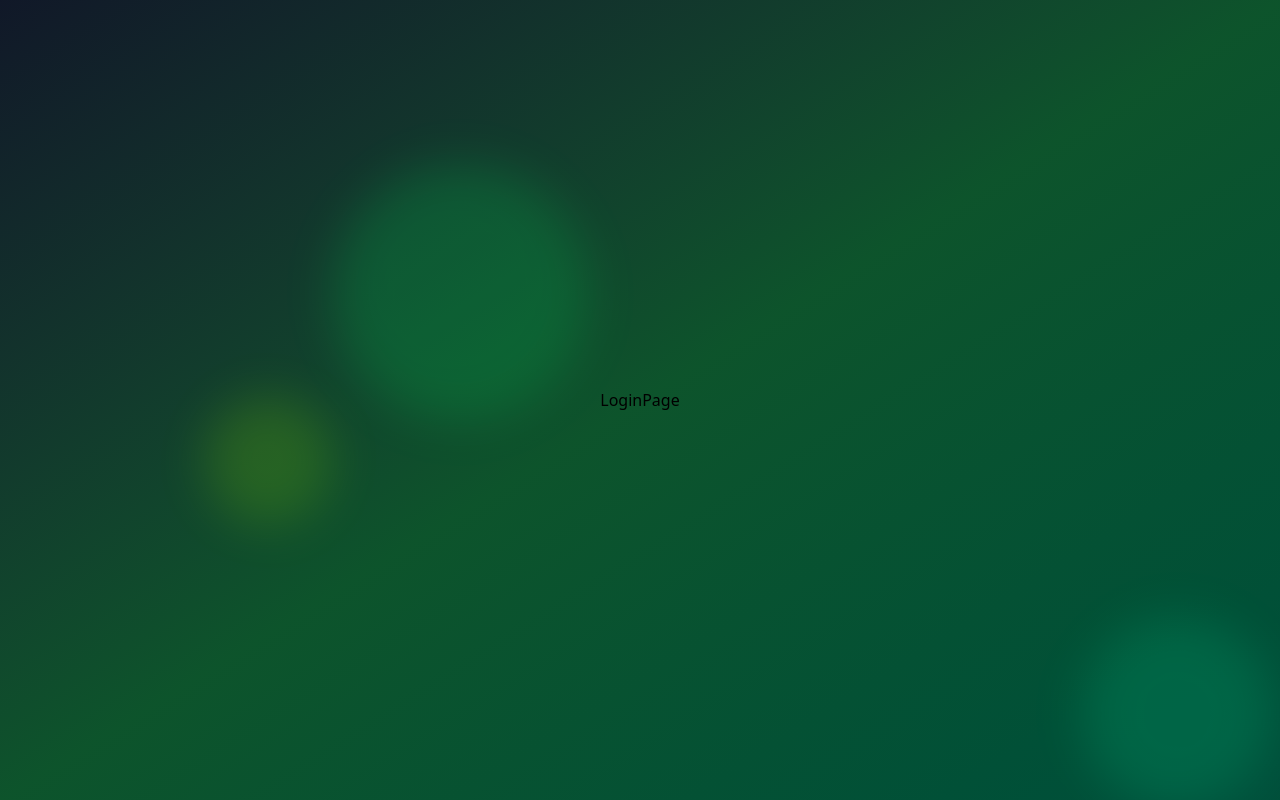
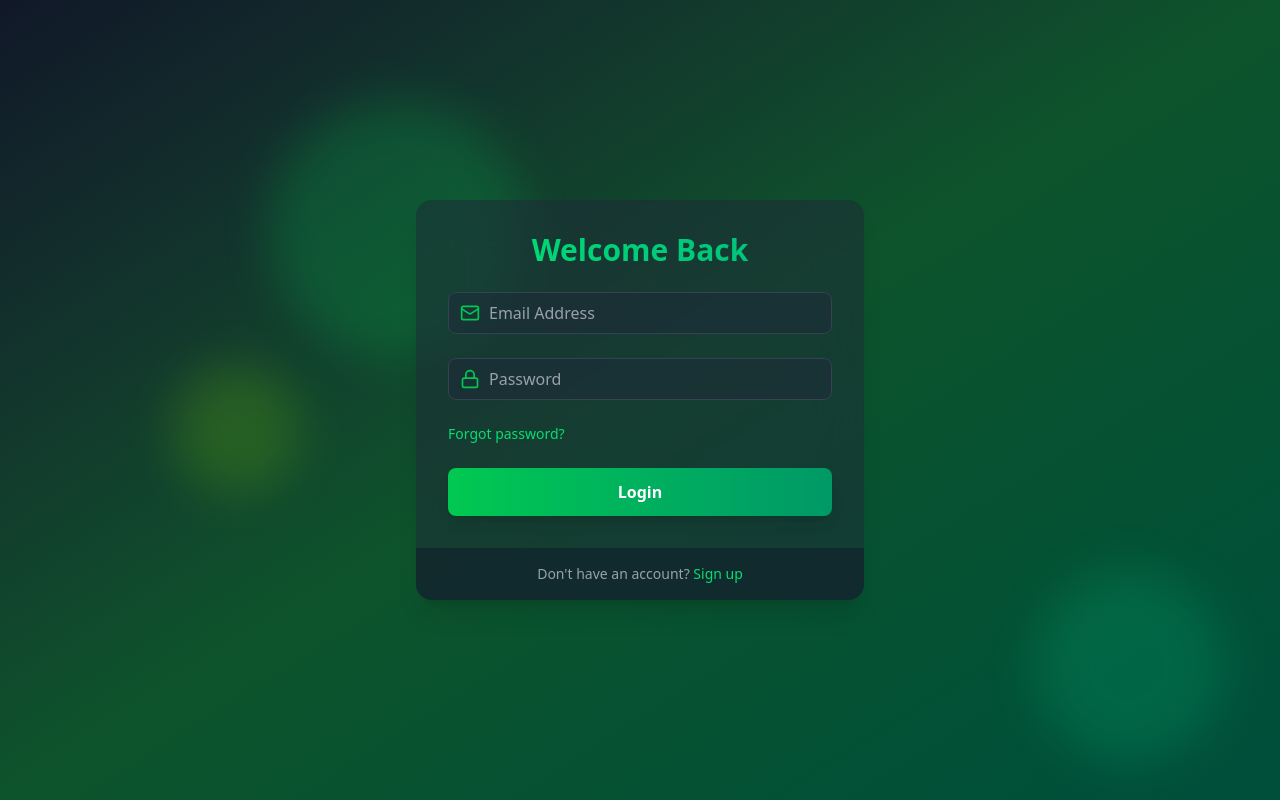
Before and after one commit to baak93/GreenVault, a React (Vite) app in the folder frontend/: page /login in a window 1280 px wide. Built offline with nearby package versions, Linux system fonts and the light colour scheme.

Commit message:
feat: create login page layout with redirect links to forgot-password page and sign-up page, and fix outdated tailwind opacity class

```diff
--- a/frontend/src/components/Input.jsx
+++ b/frontend/src/components/Input.jsx
@@ -8,7 +8,7 @@
       </div>
       <input
         {...props}
-        className="w-full pl-10 pr-3 py-2 bg-gray-800 bg-opacity-50
+        className="w-full pl-10 pr-3 py-2 bg-gray-800/50
         rounded-lg border border-gray-700 focus:border-green-500 focus:ring-green-500 text-white placeholder-gray-400 transition duration-200"
       />
     </div>
--- a/frontend/src/pages/LoginPage.jsx
+++ b/frontend/src/pages/LoginPage.jsx
@@ -1,7 +1,71 @@
-import React from "react";
+import { motion } from "framer-motion";
+import Input from "../components/Input";
+import { Mail, Lock } from "lucide-react";
+import { useState } from "react";
+import { Link } from "react-router-dom";
 
 const LoginPage = () => {
-  return <div>LoginPage</div>;
+  const [email, setEmail] = useState("");
+  const [password, setPassword] = useState("");
+
+  const handleLogin = (e) => {
+    e.preventDefault();
+  };
+
+  return (
+    <motion.div
+      initial={{ opacity: 0, y: 20 }}
+      animate={{ opacity: 1, y: 0 }}
+      transition={{ duration: 0.5 }}
+      className="max-w-md w-full bg-gray-800/50 backdrop-blur-xl rounded-2xl shadow-xl overflow-hidden"
+    >
+      <div className="p-8">
+        <h2 className="text-3xl font-bold mb-6 text-center bg-gradient-to-r from-green-400 to-emerald-500 text-transparent bg-clip-text ">
+          Welcome Back
+        </h2>
+        <form onSubmit={handleLogin}>
+          <Input
+            icon={Mail}
+            type="email"
+            placeholder="Email Address"
+            value={email}
+            onChange={(e) => setEmail(e.target.value)}
+          />
+          <Input
+            icon={Lock}
+            type="password"
+            placeholder="Password"
+            value={password}
+            onChange={(e) => setPassword(e.target.value)}
+          />
+          <div className="flex items-center mb-6">
+            <Link
+              to={"/forgot-password"}
+              className="text-sm text-green-400 hover:underline"
+            >
+              Forgot password?
+            </Link>
+          </div>
+          <motion.button
+            className="w-full py-3 px-4 bg-gradient-to-r from-green-500 to-emerald-600 text-white font-bold rounded-lg shadow-lg hover:from-green-600 hover:to-emerald-700 focus:outline-none focus:ring-2 focus:ring-green-500 focus:ring-offset-2 focus:ring-offset-gray-900 transition duration-200"
+            type="submit"
+          >
+            Login
+          </motion.button>
+        </form>
+      </div>
+      <div className="px-8 py-4 bg-gray-900/50 flex justify-center">
+        <p className="text-sm text-gray-400">
+          {" "}
+          Don't have an account?{" "}
+          <Link to={"/signup"} className="text-green-400 hover:underline">
+            {" "}
+            Sign up
+          </Link>
+        </p>
+      </div>
+    </motion.div>
+  );
 };
 
 export default LoginPage;
--- a/frontend/src/pages/SignupPage.jsx
+++ b/frontend/src/pages/SignupPage.jsx
@@ -19,13 +19,13 @@
       initial={{ opacity: 0, y: 20 }}
       animate={{ opacity: 1, y: 0 }}
       transition={{ duration: 0.5 }}
-      className="max-w-md w-full bg-gray-800 bg-opacity-50 backdrop-filter backdrop-blur-xl rounded-2xl shadow-xl overflow-hidden"
+      className="max-w-md w-full bg-gray-800/50 backdrop-blur-xl rounded-2xl shadow-xl overflow-hidden"
     >
       <div className="p-8">
         <h2 className="text-3xl font-bold mb-6 text-center bg-gradient-to-r from-green-400 to-emerald-500 text-transparent bg-clip-text">
           Create Account
         </h2>
-        <form onSubmit={handleSignup}></form>
+        <form onSubmit={handleSignup}>
           <Input
             icon={User}
             type="text"
@@ -50,15 +50,16 @@
           <PasswordStrengthMeter password={password} />
 
           <motion.button
-          className="mt-5 w-full py-3 px-4 bg-gradient-to-r from-green-500 to-emerald-600 text-white font-bold rounded-lg shadow-lg hover:from-green-600 hover:to-emerald-700 focus:outline-none focus:ring-2 focus:ring-green-500 focus:ring-offset-2 focus:ring-offset-gray-900 trasition duration-200"
+            className="mt-5 w-full py-3 px-4 bg-gradient-to-r from-green-500 to-emerald-600 text-white font-bold rounded-lg shadow-lg hover:from-green-600 hover:to-emerald-700 focus:outline-none focus:ring-2 focus:ring-green-500 focus:ring-offset-2 focus:ring-offset-gray-900 transition duration-200"
             whileHover={{ scale: 1.02 }}
             whileTap={{ scale: 0.98 }}
             type="submit"
           >
             Sign Up
           </motion.button>
+        </form>
       </div>
-      <div className="px-8 py-4 bg-gray-900 bg-opacity-50 flex justify-center">
+      <div className="px-8 py-4 bg-gray-900/50 flex justify-center">
         <p className="text-sm text-gray-400">
           Already have an account?{" "}
           <Link to={"/login"} className="text-green-400 hover:underline">
```
Lines whose indentation alone changed are shown as unchanged.
